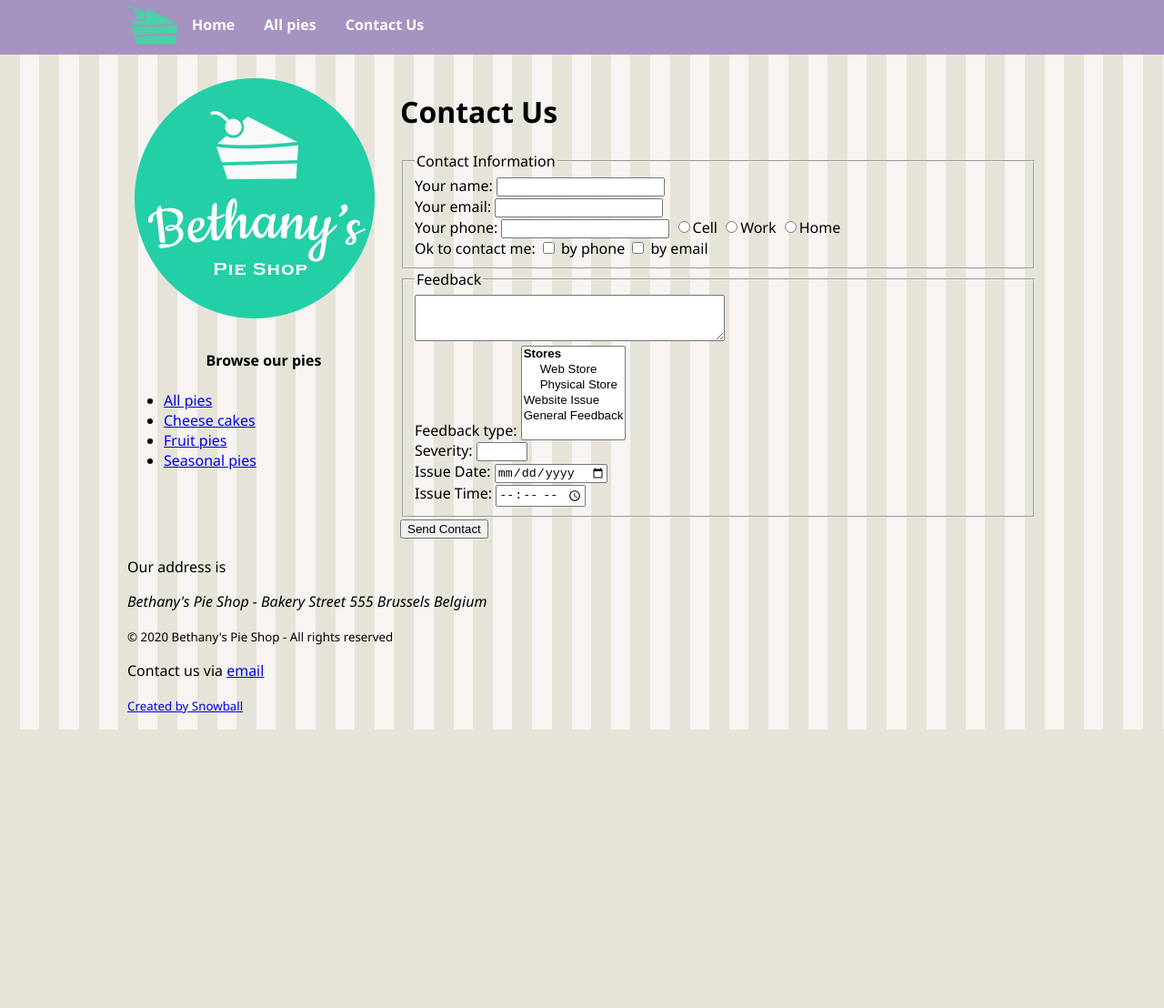
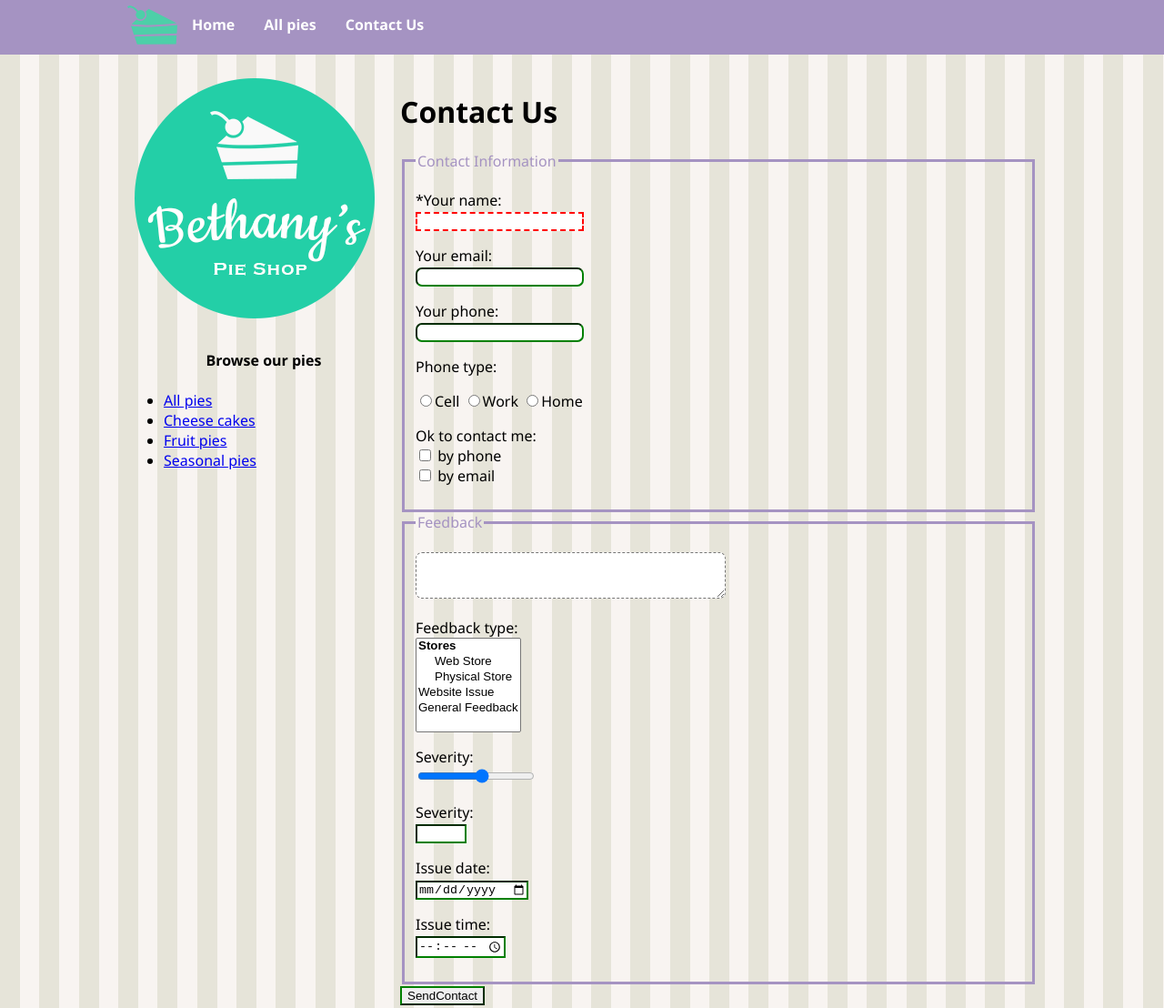
Before and after one commit to nicolasrgutierrez/CreatingFormsinHTML, a website: page contact.html in a window 1280 px wide. Shown: the top 1108 px of the page at 91% size. Before the commit the page ends 802 px from the top, so only its background shows below. Drawn offline with Linux system fonts and the light colour scheme.

Commit message:
Completed Creating Forms in HTML course on Pluralsight

```diff
--- a/contact.html
+++ b/contact.html
@@ -24,7 +24,7 @@
     </header>
     <div style="width:1000px;margin-left: auto;margin-right: auto;">
         <aside id="leftmenu">
-            <a href="index.html"><img src="images/bethanylogo.png" /></a>
+            <a href="index.html"><img src="images/bethanylogo.png"></a>
 
             <header>
                 <h4 style="text-align: center;">Browse our pies</h4>
@@ -38,50 +38,76 @@
         </aside>
         <main id="main">
             <h1>Contact Us</h1>
-           <form action="contact.html" method="post" enctype="application/x-www-form-urlencoded">
+            <form action="contact.html" method="POST" enctype="application/x-www-form-urlencoded">
                 <fieldset>
                     <legend>Contact Information</legend>
-                    <label for="nameField">Your name: </label>
-                        <input id="nameField" type="text" name="customerName"><br/>
-                    Your email: <input type="email" name="customerEmail"><br/>
-                    Your phone: <input type="tel" name="customerPhone">
+                    <p>
+                        <label for="nameField">*Your name: </label>
+                        <input id="nameField" type="text" required minlength="2"
+                        maxlength="75" name="customerName">
+                    </p>
+                    <p>
+                        <label for="customerEmail">Your email: </label>
+                        <input type="email" name="customerEmail" id="customerEmail">
+                    </p>
+                    <p><label for="customerPhone">Your phone: </label>
+                        <input type="tel" pattern="\(\d{3}\) \(\d{3}-\d{4})" name="customerPhone" id="customerPhone"></p>
+                    <p>
+                        <label>Phone type: </label>
+                    </p>
+
                     <label><input type="radio" name="phoneType" value="cell">Cell</label>
                     <label><input type="radio" name="phoneType" value="work">Work</label>
-                    <label><input type="radio" name="phoneType" value="home">Home </label>
-                    <br>
+                    <label><input type="radio" name="phoneType" value="home">Home</label>
+                    <p>
+                        Ok to contact me:
+                        <label><input type="checkbox" name="okToContact" value="phone"> by phone</label>
+                        <label><input type="checkbox" name="okToContact" value="email"> by email</label>
 
-                    Ok to contact me:
-                    <input type="checkbox" name="okToContact" value="phone"> by phone
-                    <input type="checkbox" name="okToContact" value="email"> by email
-                    <br>
-                    <input type="hidden" name="source" value="contactForm">
+                    </p>
                 </fieldset>
 
+                <input type="hidden" name="source" value="ContactForm">
                 <fieldset>
                     <legend>Feedback</legend>
-                    <textarea tabindex="1" name="feedbackText" cols="40" rows="3"></textarea> <br>
-                    Feedback type: <select tabindex="2" name="feedbackType" multiple="multiple" size="6">
+                    <p>
+                        <textarea required tabindex="1" name="feedbackText" cols="40" rows="3"></textarea>
+                    </p>
+                    <p>
+                        <label for="feedbackType">Feedback type: </label><select tabindex="2" name="feedbackType" multiple="multiple" size="6" id="feedbackType">
                             <optgroup label="Stores">
                                 <option value="webstore">Web Store</option>
                                 <option value="store">Physical Store</option>
                             </optgroup>
                             <option value="webtech">Website Issue</option>
                             <option value="general">General Feedback</option>
+                        </select>
+                    </p>
 
-                        </select> <br>
-                    <!-- Severity: <input type="range" min="1" max="10" name="range"><br/> -->
-                    Severity: <input tabindex="3" type="number" min="1" max="10" name="severity"><br/>
-                    Issue Date: <input tabindex="4" type="date" name="issueDate"><br/>
-                    Issue Time: <input tabindex="5" type="time" name="issueTime"><br/>
+                    <p><label for="severityRange">Severity: </label>
+                        <input tabindex="3" type="range" min="1" max="10" name="severityRange" id="severityRange">
+                    </p>
+                    <p><label for="severity">Severity: </label>
+                        <input tabindex="4" type="number" min="1" max="10" name="severity" id="severity">
+                    </p>
+                    <p>
+                        <label for="issueDate">Issue date: </label>
+                        <input tabindex="5" type="date" name="issueDate" id="issueDate">
+                    </p>
+                    <p>
+                        <label for="issueTime">Issue time: </label>
+                        <input tabindex="6" type="time" name="issueTime" id="issueTime">
+                    </p>
+
                 </fieldset>
-                <input type="submit" value="Send Contact">
+                <input type="submit" value="SendContact">
             </form>
         </main>
 
         <footer>
-            <p>Our address is <address>Bethany's Pie Shop - Bakery Street 555 Brussels Belgium</address>
-            </p>
-            <p><small>&copy; 2020 Bethany's Pie Shop - All rights reserved</small></p>
+            <p>Our address is </p><address>Bethany's Pie Shop - Bakery Street 555 Brussels Belgium</address>
+            <p></p>
+            <p><small>© 2020 Bethany's Pie Shop - All rights reserved</small></p>
             <p>Contact us via <a href="mailto:info@bethanyspieshop.com">email</a></p>
             <p><small><a href="https://www.snowball.be">Created by Snowball</a></small></p>
         </footer>
--- a/styles.css
+++ b/styles.css
@@ -105,3 +105,41 @@ footer {
     width:180px;
     padding-right:10px;
 }
+
+fieldset{
+    border-color: #a593c2;
+    border-width: 3px;
+    border-style: solid;
+}
+
+fieldset>legend {
+    color: #a593c2;
+
+}
+
+p>label {
+    display: block;
+}
+
+input[type="email"],
+input[type="tel"],
+textarea {
+    border-radius: 7px;
+}
+
+input:valid {
+    border-color: green;
+}
+
+input:invalid {
+    border-color: red;
+}
+
+input:focus:invalid {
+    border-color: black;
+}
+
+input:required,
+textarea:required {
+    border-style: dashed;
+}
```
Lines whose indentation alone changed are shown as unchanged.
